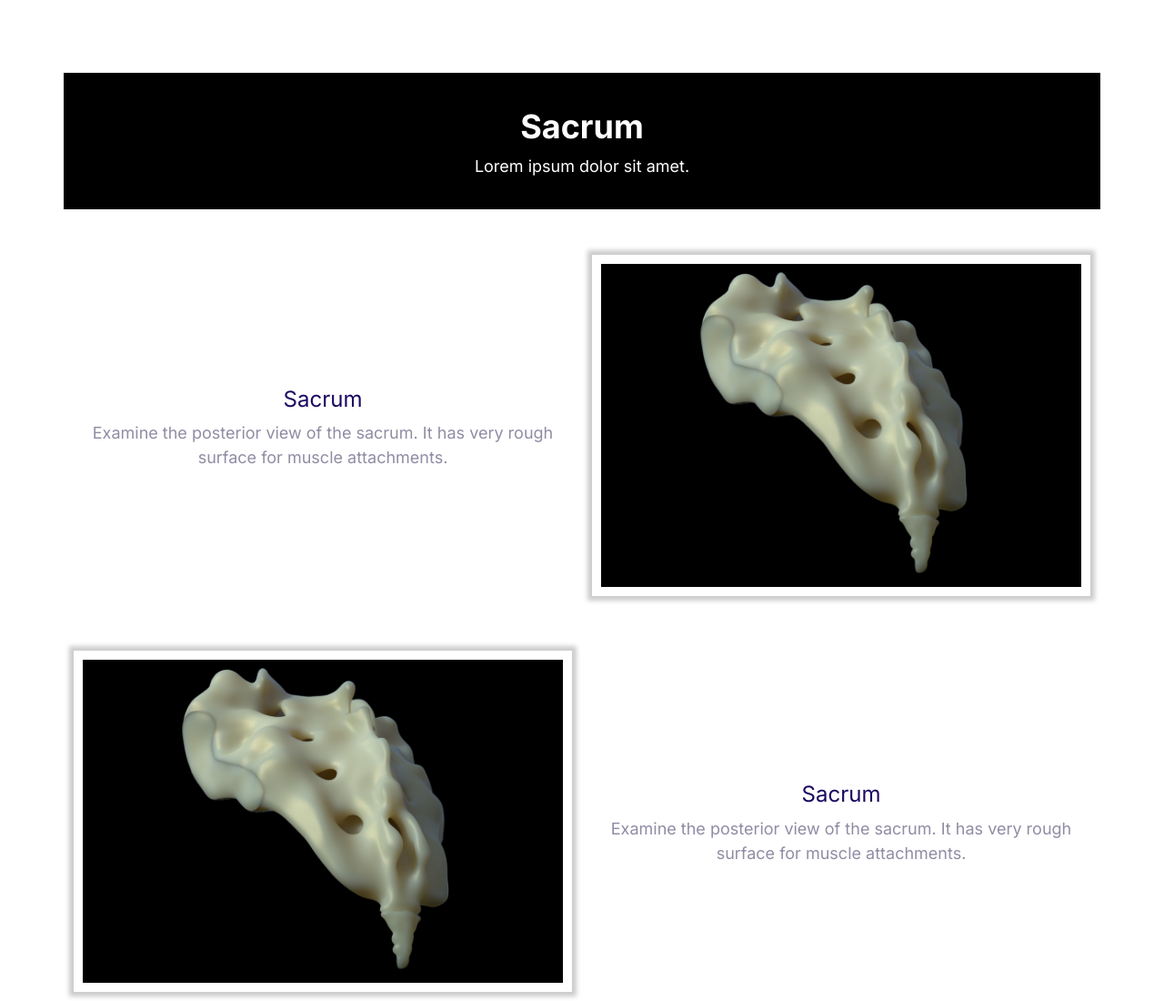
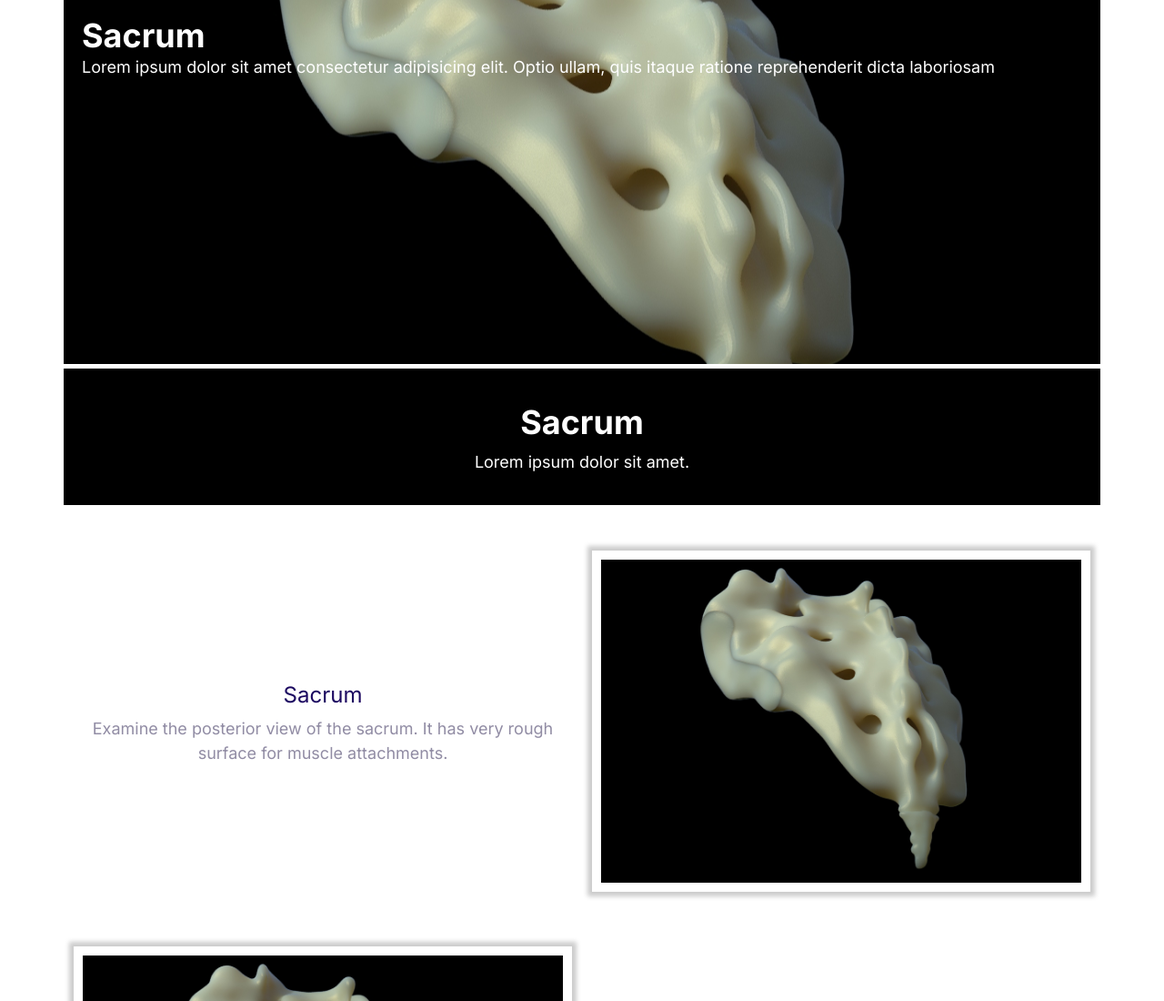
Before and after one commit to NilupulPerera/nilufy, a website built with Parcel: page index.html in a window 1280 px wide. Shown: the top 1100 px of the page at 91% size. Built offline with nearby package versions, Linux system fonts and the light colour scheme.

Commit message:
Add hero component

```diff
--- a/css/styles.css
+++ b/css/styles.css
@@ -113,6 +113,21 @@ p {
 		grid-template-columns: repeat(2, 1fr);
 	}
 }
+/* ---------------------------------------- */
+/* Hero------------------------------------ */
+.hero {
+	color: white;
+	padding: 2rem;
+	background-image: url(/images/sacrum.jpg);
+	background-size: cover;
+	background-position: center;
+	height: 50vh;
+}
+
+.hero h1 {
+	color: white;
+	margin: 0;
+}
 
 /*------------------------------------------*/
 /* Image Series Heading-------------------- */
@@ -132,6 +147,11 @@ p {
 .image-series-heading p {
 	margin-bottom: 0;
 }
+
+.image-series-heading:first-child {
+	margin-top: 0.5rem;
+}
+
 @media screen and (min-width: 768px) {
 	.image-series-heading p {
 		margin-bottom: 2.4rem;
--- a/index.html
+++ b/index.html
@@ -24,6 +24,16 @@
 		<link rel="stylesheet" href="css/styles.css" />
 	</head>
 	<body>
+		<section class="container">
+			<div class="hero">
+				<h1>Sacrum</h1>
+				<p>
+					Lorem ipsum dolor sit amet consectetur adipisicing elit. Optio ullam,
+					quis itaque ratione reprehenderit dicta laboriosam
+				</p>
+			</div>
+		</section>
+		<!-- ################################################# -->
 		<section class="container">
 			<!-- --------------------------------------------- -->
 			<article class="image-series-heading">
```
